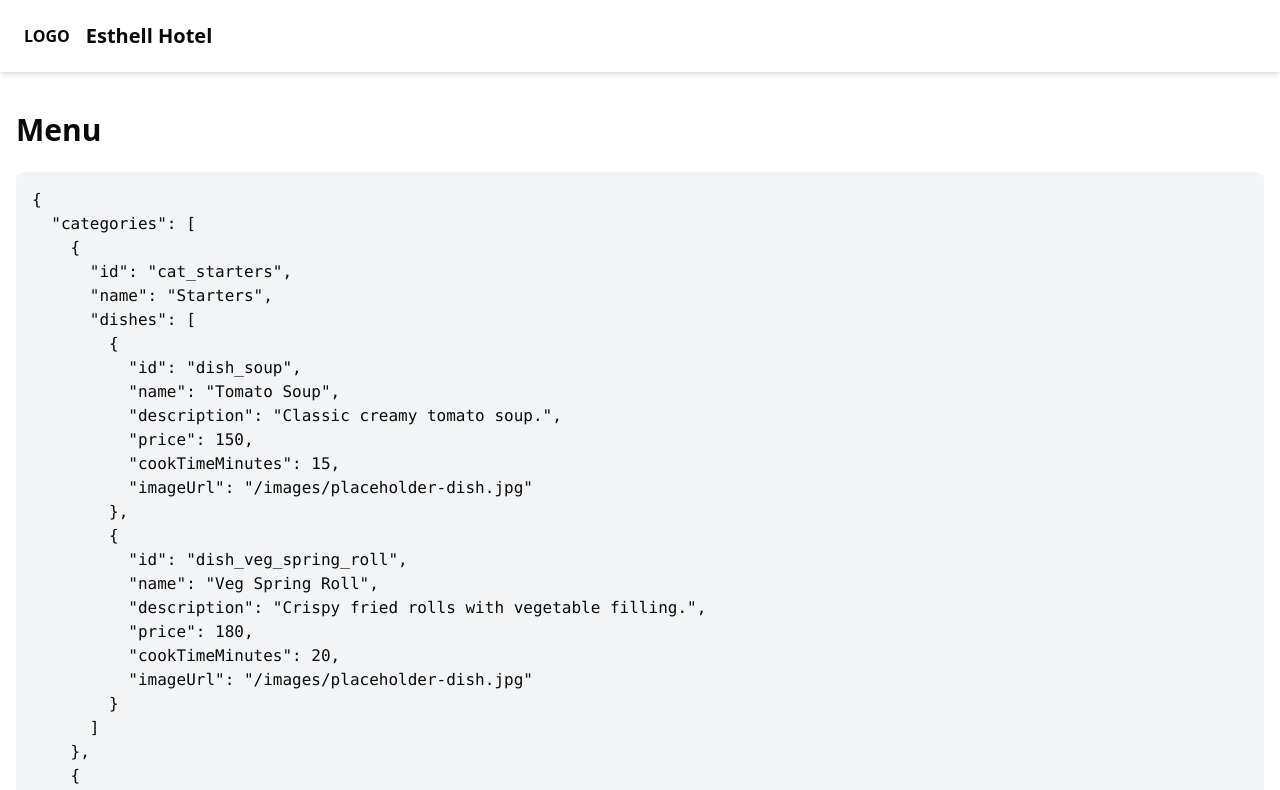
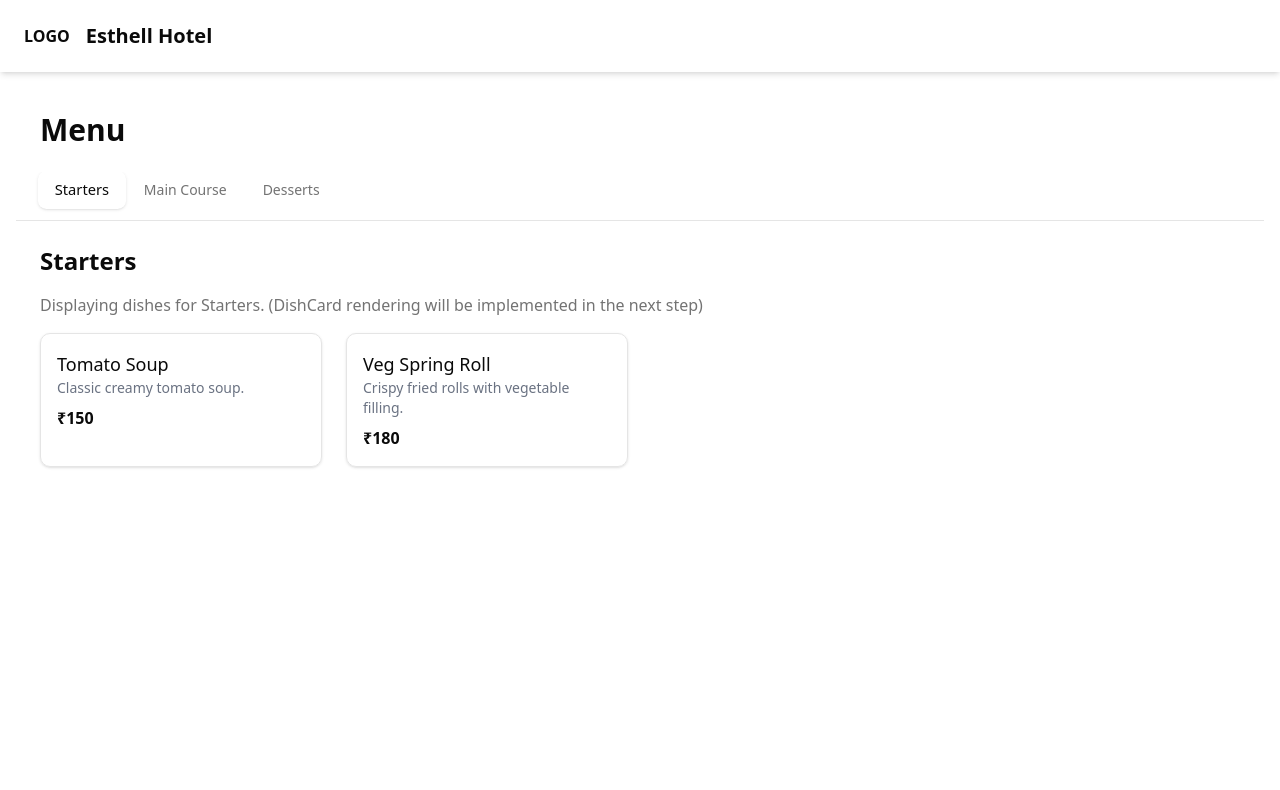
Before and after one commit to chid-aakash/esthell-menu, a Next.js app: page /menu in a window 1280 px wide. Shown: the top 790 px of the page. Built offline with nearby package versions, Linux system fonts and the light colour scheme.

Commit message:
step 3.2 done: Implemented horizontal scrollable category tabs with auto-scroll

```diff
--- a/app/(hotel)/menu/page.tsx
+++ b/app/(hotel)/menu/page.tsx
@@ -1,7 +1,10 @@
 "use client";
 
-import React from "react";
+import React, { useState, useRef, useEffect } from "react";
 import { useQuery } from "@tanstack/react-query";
+import { ScrollArea, ScrollBar } from "@/components/ui/scroll-area";
+import { Button } from "@/components/ui/button";
+import { cn } from "@/lib/utils";
 
 // Define interfaces for the menu data structure
 interface Dish {
@@ -37,6 +40,27 @@ export default function MenuPage() {
     queryFn: fetchMenu,
   });
 
+  const [selectedCategoryId, setSelectedCategoryId] = useState<string | null>(null);
+  const tabRefs = useRef<Record<string, HTMLButtonElement | null>>({});
+
+  useEffect(() => {
+    // Select the first category by default if menuData is available
+    if (menuData?.categories && menuData.categories.length > 0 && !selectedCategoryId) {
+      setSelectedCategoryId(menuData.categories[0].id);
+    }
+  }, [menuData, selectedCategoryId]);
+
+  useEffect(() => {
+    // Scroll to active tab
+    if (selectedCategoryId && tabRefs.current[selectedCategoryId]) {
+      tabRefs.current[selectedCategoryId]?.scrollIntoView({
+        behavior: "smooth",
+        block: "nearest",
+        inline: "center", // Try to center the tab
+      });
+    }
+  }, [selectedCategoryId]);
+
   if (isLoading) {
     return (
       <div className="flex justify-center items-center min-h-[calc(100vh-150px)]">
@@ -62,14 +86,57 @@ export default function MenuPage() {
     );
   }
 
-  // For now, just display the raw data to verify fetching
-  // Later steps will render this properly with tabs and dish cards
+  const currentCategory = menuData.categories.find(c => c.id === selectedCategoryId);
+
   return (
-    <div>
-      <h1 className="text-3xl font-bold my-6">Menu</h1>
-      <pre className="bg-gray-100 p-4 rounded-md overflow-x-auto">
-        {JSON.stringify(menuData, null, 2)}
-      </pre>
+    <div className="py-6">
+      <h1 className="text-3xl font-bold mb-6 px-4 sm:px-6">Menu</h1>
+
+      <ScrollArea className="w-full whitespace-nowrap border-b">
+        <div className="flex space-x-1 px-4 sm:px-6 pb-3">
+          {menuData.categories.map((category) => (
+            <Button
+              key={category.id}
+              ref={(el) => { tabRefs.current[category.id] = el; }}
+              variant="ghost"
+              size="sm"
+              className={cn(
+                "h-auto py-2 px-4 transition-all duration-150 ease-in-out",
+                selectedCategoryId === category.id
+                  ? "bg-brand-accent text-brand-accent-foreground shadow-sm scale-105"
+                  : "text-muted-foreground hover:bg-gray-100 dark:hover:bg-gray-800"
+              )}
+              onClick={() => setSelectedCategoryId(category.id)}
+            >
+              {category.name}
+            </Button>
+          ))}
+        </div>
+        <ScrollBar orientation="horizontal" className="h-2" />
+      </ScrollArea>
+
+      <div className="mt-6 px-4 sm:px-6">
+        {currentCategory ? (
+          <div>
+            <h2 className="text-2xl font-semibold mb-4">{currentCategory.name}</h2>
+            <p className="text-muted-foreground">
+              Displaying dishes for {currentCategory.name}.
+              (DishCard rendering will be implemented in the next step)
+            </p>
+            <div className="mt-4 grid grid-cols-1 sm:grid-cols-2 lg:grid-cols-3 xl:grid-cols-4 gap-6">
+                {currentCategory.dishes.map(dish => (
+                    <div key={dish.id} className="border p-4 rounded-lg shadow">
+                        <h3 className="text-lg font-medium">{dish.name}</h3>
+                        <p className="text-sm text-gray-500">{dish.description}</p>
+                        <p className="text-brand-primary font-semibold mt-2">₹{dish.price}</p>
+                    </div>
+                ))}
+            </div>
+          </div>
+        ) : (
+          <p>Select a category to see the dishes.</p>
+        )}
+      </div>
     </div>
   );
 }
--- /dev/null
+++ b/components/ui/scroll-area.tsx
@@ -0,0 +1,48 @@
+"use client"
+
+import * as React from "react"
+import * as ScrollAreaPrimitive from "@radix-ui/react-scroll-area"
+
+import { cn } from "@/lib/utils"
+
+const ScrollArea = React.forwardRef<
+  React.ElementRef<typeof ScrollAreaPrimitive.Root>,
+  React.ComponentPropsWithoutRef<typeof ScrollAreaPrimitive.Root>
+>(({ className, children, ...props }, ref) => (
+  <ScrollAreaPrimitive.Root
+    ref={ref}
+    className={cn("relative overflow-hidden", className)}
+    {...props}
+  >
+    <ScrollAreaPrimitive.Viewport className="h-full w-full rounded-[inherit]">
+      {children}
+    </ScrollAreaPrimitive.Viewport>
+    <ScrollBar />
+    <ScrollAreaPrimitive.Corner />
+  </ScrollAreaPrimitive.Root>
+))
+ScrollArea.displayName = ScrollAreaPrimitive.Root.displayName
+
+const ScrollBar = React.forwardRef<
+  React.ElementRef<typeof ScrollAreaPrimitive.Scrollbar>,
+  React.ComponentPropsWithoutRef<typeof ScrollAreaPrimitive.Scrollbar>
+>(({ className, orientation = "vertical", ...props }, ref) => (
+  <ScrollAreaPrimitive.Scrollbar
+    ref={ref}
+    orientation={orientation}
+    className={cn(
+      "flex touch-none select-none transition-colors",
+      orientation === "vertical" &&
+        "h-full w-2.5 border-l border-l-transparent p-[1px]",
+      orientation === "horizontal" &&
+        "h-2.5 flex-col border-t border-t-transparent p-[1px]",
+      className
+    )}
+    {...props}
+  >
+    <ScrollAreaPrimitive.Thumb className="relative flex-1 rounded-full bg-border" />
+  </ScrollAreaPrimitive.Scrollbar>
+))
+ScrollBar.displayName = ScrollAreaPrimitive.Scrollbar.displayName
+
+export { ScrollArea, ScrollBar }
--- a/package.json
+++ b/package.json
@@ -9,6 +9,7 @@
     "lint": "next lint"
   },
   "dependencies": {
+    "@radix-ui/react-scroll-area": "^1.2.9",
     "@radix-ui/react-slot": "^1.2.3",
     "@tanstack/react-query": "^5.76.1",
     "class-variance-authority": "^0.7.1",
```
Also changed, not shown: 1 other file (tests, documents, lock files or other folders).
